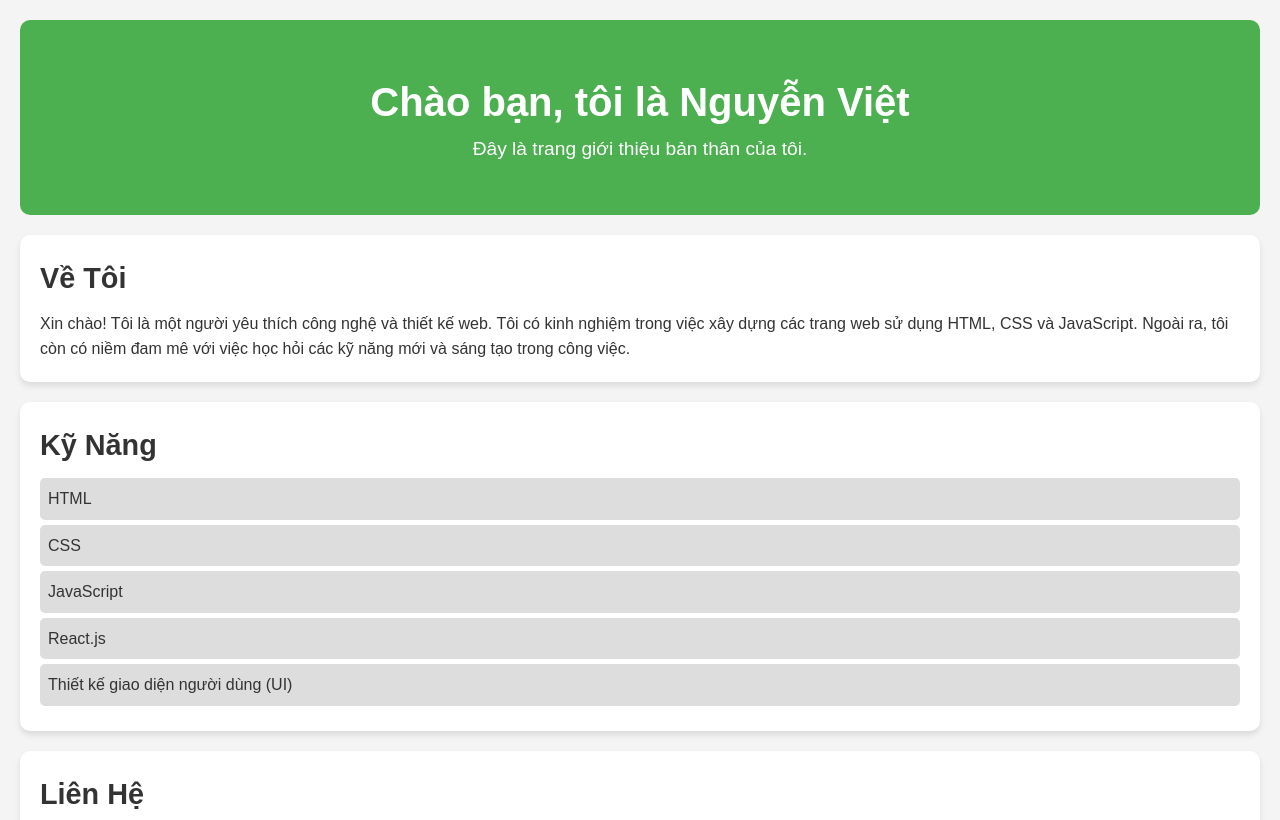
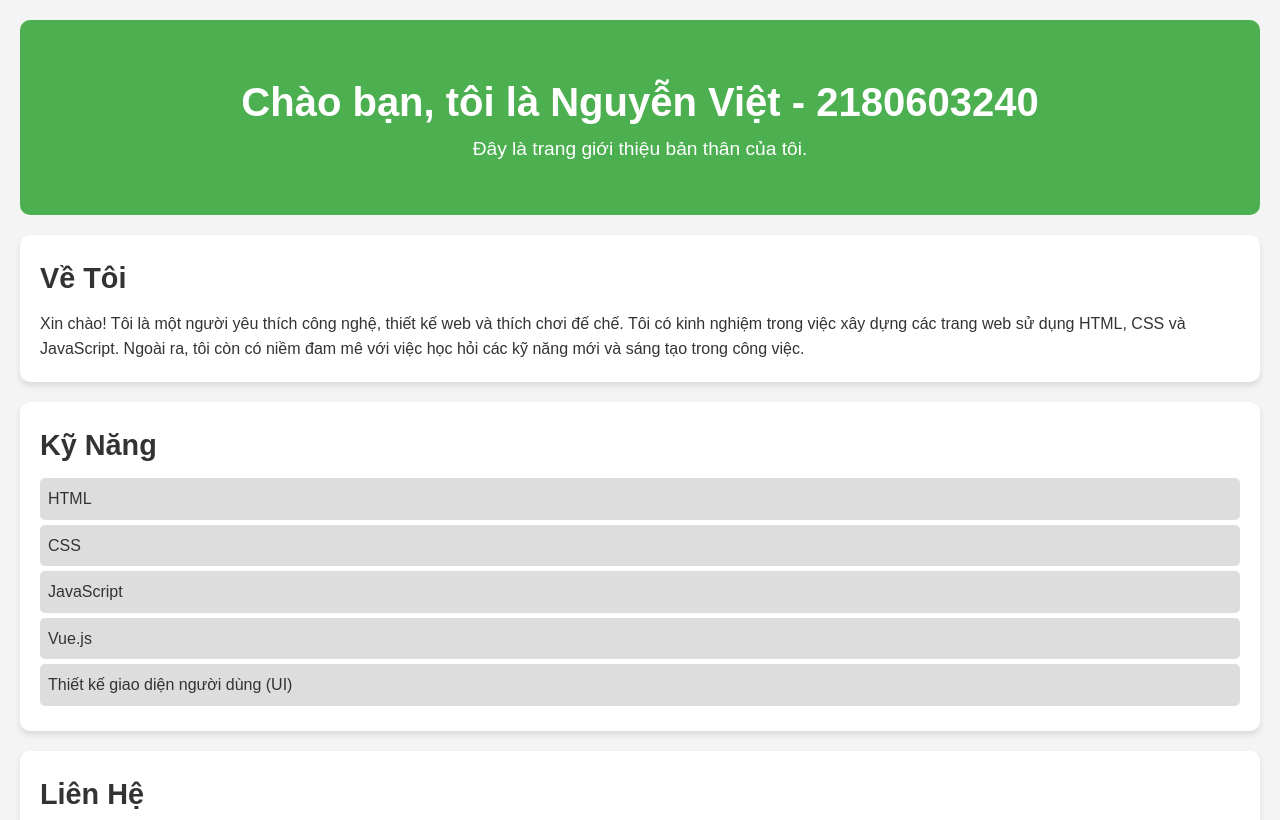
Before and after one commit to NguyenVietVN/Demo, a plain HTML site: page index.html in a window 1280 px wide. Shown: the top 820 px of the page. Drawn offline with Linux system fonts and the light colour scheme.

Commit message:
edit ky nang

```diff
--- a/index.html
+++ b/index.html
@@ -8,13 +8,13 @@
 </head>
 <body>
   <header>
-    <h1>Chào bạn, tôi là Nguyễn Việt</h1>
+    <h1>Chào bạn, tôi là Nguyễn Việt - 2180603240</h1>
     <p>Đây là trang giới thiệu bản thân của tôi.</p>
   </header>
 
   <section class="about">
     <h2>Về Tôi</h2>
-    <p>Xin chào! Tôi là một người yêu thích công nghệ và thiết kế web. Tôi có kinh nghiệm trong việc xây dựng các trang web sử dụng HTML, CSS và JavaScript. Ngoài ra, tôi còn có niềm đam mê với việc học hỏi các kỹ năng mới và sáng tạo trong công việc.</p>
+    <p>Xin chào! Tôi là một người yêu thích công nghệ, thiết kế web và thích chơi đế chế. Tôi có kinh nghiệm trong việc xây dựng các trang web sử dụng HTML, CSS và JavaScript. Ngoài ra, tôi còn có niềm đam mê với việc học hỏi các kỹ năng mới và sáng tạo trong công việc.</p>
   </section>
 
   <section class="skills">
@@ -23,7 +23,7 @@
       <li>HTML</li>
       <li>CSS</li>
       <li>JavaScript</li>
-      <li>React.js</li>
+      <li>Vue.js</li>
       <li>Thiết kế giao diện người dùng (UI)</li>
     </ul>
   </section>
```
